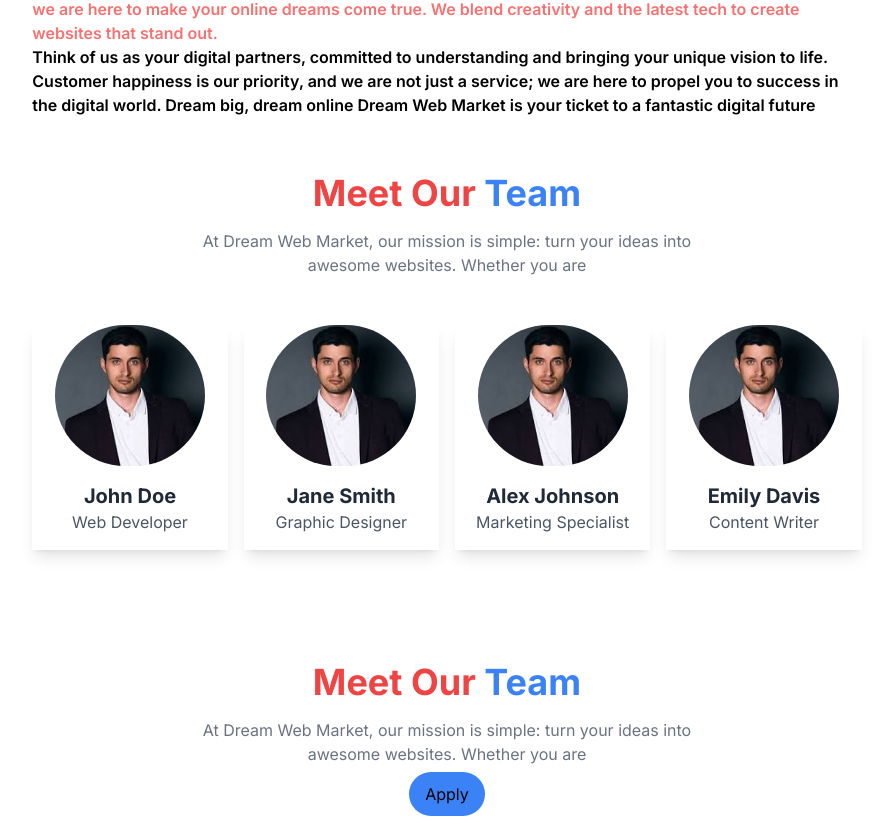
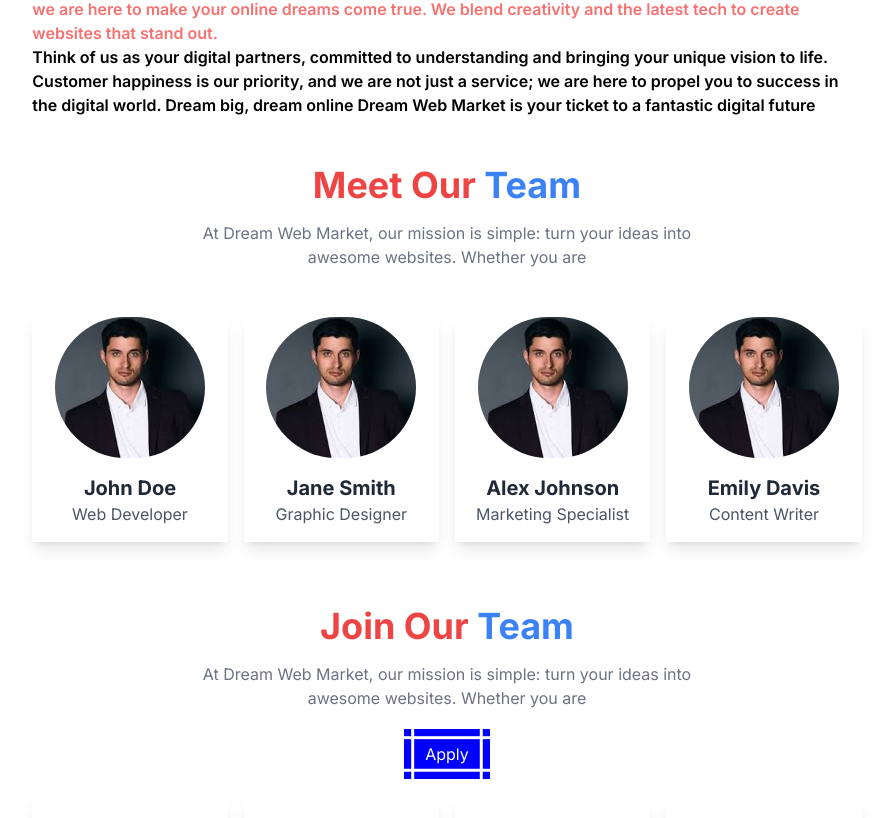
Before and after one commit to Iqubal905/Dream-Web-Market, a Next.js app: page /about in a window 1280 px wide. Shown: the part 695-1513 px from the top of the page, without its empty margins (193-1083 px from the left). Built offline with nearby package versions, Linux system fonts and the light colour scheme.

Commit message:
re design

```diff
--- a/src/app/(with layout)/about/Cart.js
+++ b/src/app/(with layout)/about/Cart.js
@@ -5,7 +5,7 @@ const Cart = ({members}) => {
 const {img, name, action} = members
     return (
 
-        <div  className=" bg-white overflow-hidden shadow-lg transform transition-transform hover:scale-105">
+        <div  className=" bg-white overflow-hidden shadow-lg transform transition-transform hover:scale-105 duration-500">
      <div className=' flex justify-center '>
      <Image src={img} width={150} height={150} alt="Member Image" className=" rounded-full"/>
      </div>
--- a/src/app/(with layout)/about/DesignCard.jsx
+++ b/src/app/(with layout)/about/DesignCard.jsx
@@ -3,14 +3,14 @@ import React from 'react';
 const DesignCard = ({data}) => {
     const {title, design, details} = data
     return (
-        <div  className=" bg-white overflow-hidden shadow-lg transform transition-transform hover:scale-105">
+        <div  className=" bg-white overflow-hidden shadow-lg transform transition-transform hover:scale-105 hover:bg-black  duration-1000 ">
         <div className=' flex justify-center '>
 
         </div>
-           <div className="p-4 text-left">
-           <h2 className="text-xl font-bold   text-red-400">{title}</h2>
-             <h2 className="text-xl font-bold text-gray-800 py-2">{design}</h2>
-             <p className="text-gray-600">{details}</p>
+           <div className="p-4 text-left group">
+           <h2 className="text-xl font-bold   text-red-400 group-hover:text-blue-500">{title}</h2>
+             <h2 className="text-xl font-bold  text-gray-800  group-hover:text-white py-2">{design}</h2>
+             <p className="text-gray-600 group-hover:text-white">{details}</p>
            </div>
          </div>
     );
--- a/src/app/(with layout)/about/page.js
+++ b/src/app/(with layout)/about/page.js
@@ -38,7 +38,7 @@ export const metadata = {
           </div>
 
 
-          <div className=' py-10'>
+          <div className=' py-8'>
 
           <h2 className='font-bold text-4xl text-red-500  text-center '>Meet Our <span className='text-blue-500'>Team</span></h2>
                <p className='text-center text-gray-500 py-4 '> At Dream Web Market, our mission is simple: turn your ideas into <br /> awesome websites.
@@ -52,13 +52,13 @@ export const metadata = {
 </div>
 
 
-<div className=' py-10 text-center'>
+<div className=' pb-4  text-center'>
 
- <h2 className='font-bold text-4xl text-red-500  text-center  '>Meet Our <span className='text-blue-500'>Team</span></h2>
-      <p className='text-center text-gray-500 py-4 '> At Dream Web Market, our mission is simple: turn your ideas into <br /> awesome websites.
+ <h2 className='font-bold text-4xl  text-red-500  text-center  '>Join Our <span className='text-blue-500'>Team</span></h2>
+      <p className='text-center text-gray-500 py-4 mb-4'> At Dream Web Market, our mission is simple: turn your ideas into <br /> awesome websites.
       Whether you are</p>
 
-<Link href={'/contact'} className='bg-blue-500 px-4 py-3 rounded-full text-center'> Apply</Link>
+<Link href={'/contact'} className='apply-button  text-center'> Apply</Link>
 
 
 <div className='grid grid-cols-1 md:grid-cols-4 gap-4 pt-8 pb-8'>
--- a/src/app/globals.css
+++ b/src/app/globals.css
@@ -1,6 +1,46 @@
 @tailwind base;
 @tailwind components;
 @tailwind utilities;
+
+
+
+
+
+/* CSS */
+.apply-button {
+  --b: 3px;   /* border thickness */
+  --s: .45em; /* size of the corner */
+  --color: #ffffff;
+
+  padding: calc(.5em + var(--s)) calc(.9em + var(--s));
+  color: var(--color);
+  --_p: var(--s);
+  background:
+    conic-gradient(from 90deg at var(--b) var(--b),blue 90deg,var(--color) 0)
+    var(--_p) var(--_p)/calc(100% - var(--b) - 2*var(--_p)) calc(100% - var(--b) - 2*var(--_p));
+  transition: .3s linear, color 0s, background-color 0s;
+  outline: var(--b) solid #0000;
+  outline-offset: .6em;
+  font-size: 16px;
+
+  border: 0;
+
+  user-select: none;
+  -webkit-user-select: none;
+  touch-action: manipulation;
+}
+
+.apply-button:hover,
+.apply-button:focus-visible{
+  --_p: 0px;
+  outline-color: var(--color);
+  outline-offset: .05em;
+}
+
+.apply-button:active {
+  background: var(--color);
+  color: #fff;
+}
 
 /* You can us custom class hare */
 ::-webkit-scrollbar {
```
